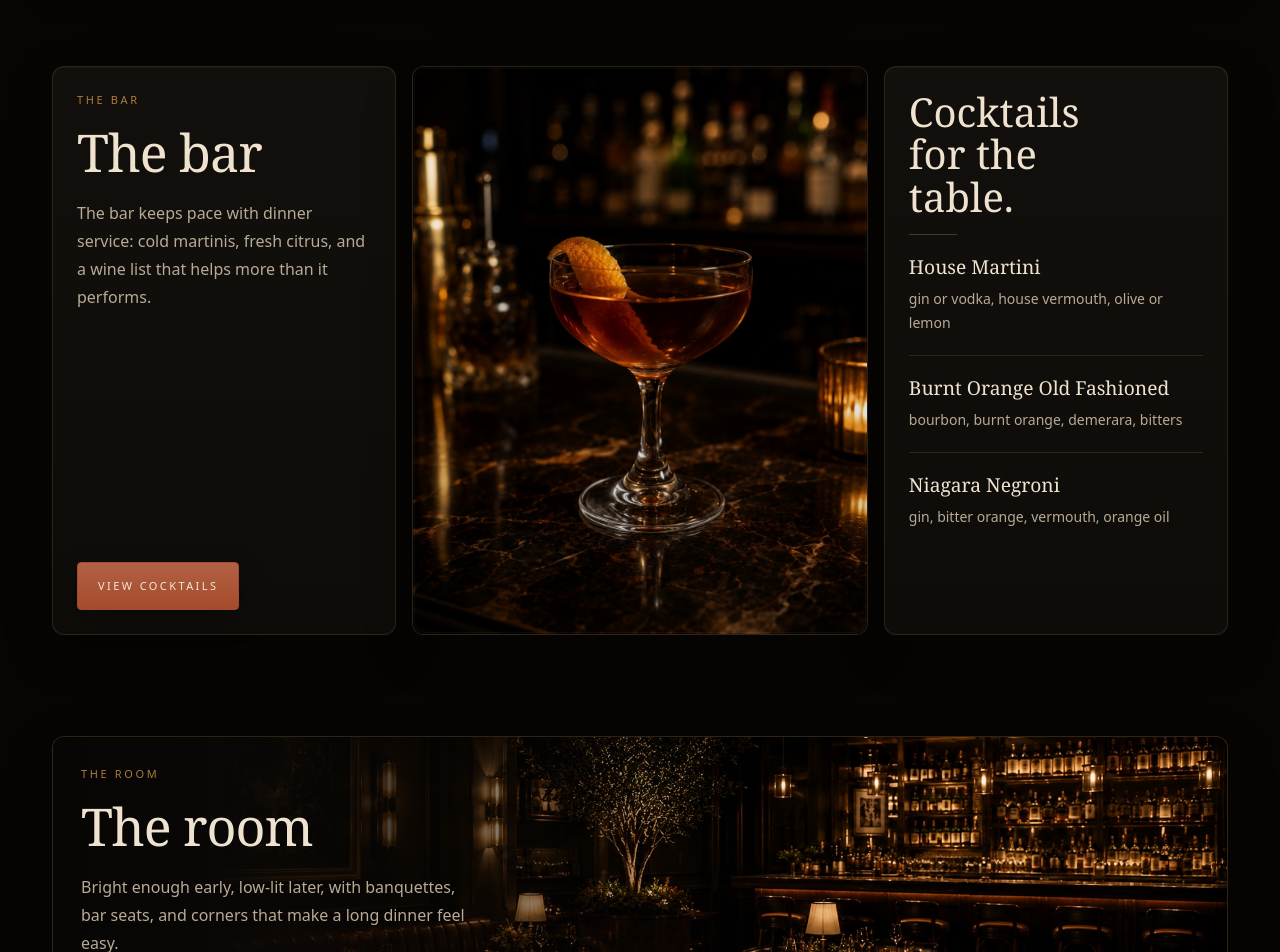
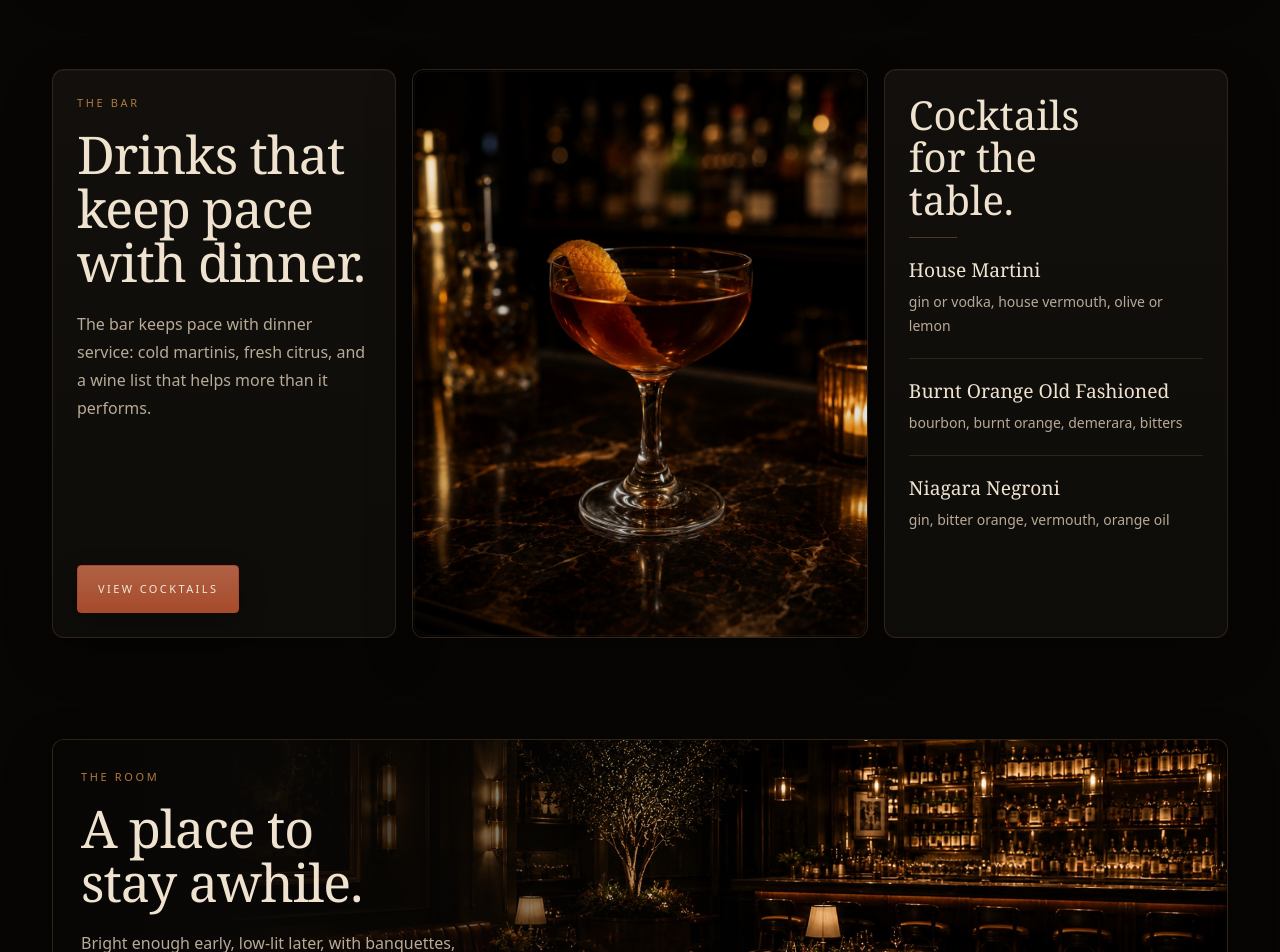
Before and after one commit to synervadynamics/low-ember-site, a Next.js app: page / in a window 1280 px wide. Shown: the part 2320-3272 px from the top of the page. Built offline with nearby package versions, Linux system fonts and the light colour scheme.

Commit message:
Clean Low Ember homepage architecture and link targets

```diff
--- a/src/components/layout/SiteFooter.tsx
+++ b/src/components/layout/SiteFooter.tsx
@@ -1,8 +1,7 @@
 import Link from "next/link";
 
 import { Container } from "@/components/ui/Container";
-import { homepageData } from "@/features/homepage/homepage.data";
-import { footerNavItems, legalNavItems, siteConfig } from "@/lib/site";
+import { footerConfig, siteConfig } from "@/lib/site";
 
 export function SiteFooter() {
   const currentYear = new Date().getFullYear();
@@ -19,7 +18,7 @@ export function SiteFooter() {
               {siteConfig.name}
             </Link>
             <p className="max-w-md font-serif text-[1.35rem] leading-[1.18] text-[var(--color-text-soft)] sm:text-[1.55rem]">
-              {homepageData.footer.tagline}
+              {footerConfig.tagline}
             </p>
             <p className="max-w-sm text-sm leading-7 text-[var(--color-muted)]">
               {siteConfig.description}
@@ -31,7 +30,7 @@ export function SiteFooter() {
               Explore
             </p>
             <ul className="space-y-3">
-              {footerNavItems.map((item) => (
+              {footerConfig.navItems.map((item) => (
                 <li key={item.href}>
                   <a
                     href={item.href}
@@ -50,7 +49,7 @@ export function SiteFooter() {
                 Connect
               </p>
               <ul className="space-y-3">
-                {siteConfig.social.map((item) => (
+                {footerConfig.socialLinks.map((item) => (
                   <li key={item.href}>
                     <a
                       href={item.href}
@@ -63,12 +62,13 @@ export function SiteFooter() {
               </ul>
             </div>
 
+            {footerConfig.legalNavItems.length > 0 ? (
               <div className="space-y-4">
                 <p className="text-[10px] font-medium uppercase tracking-[0.22em] text-[var(--color-brass)]/90 sm:text-[11px]">
                   Legal
                 </p>
                 <ul className="space-y-3">
-                {legalNavItems.map((item) => (
+                  {footerConfig.legalNavItems.map((item) => (
                     <li key={item.href}>
                       <a
                         href={item.href}
@@ -80,6 +80,7 @@ export function SiteFooter() {
                   ))}
                 </ul>
               </div>
+            ) : null}
           </div>
         </div>
 
--- a/src/components/ui/FeatureIcon.tsx
+++ b/src/components/ui/FeatureIcon.tsx
@@ -11,7 +11,11 @@ export type FeatureIconName =
   | "map"
   | "clock"
   | "heart"
-  | "briefcase";
+  | "briefcase"
+  | "dateNights"
+  | "workDinners"
+  | "lateTables"
+  | "regulars";
 
 type FeatureIconProps = {
   name: FeatureIconName | string;
@@ -103,6 +107,33 @@ export function FeatureIcon({ name, className }: FeatureIconProps) {
         <path d="M4 12h16" />
       </svg>
     ),
+    dateNights: (
+      <svg viewBox="0 0 24 24" className={iconClassName} aria-hidden="true">
+        <path d="M12 20s-7-4.8-7-10a4 4 0 0 1 7-2.4A4 4 0 0 1 19 10c0 5.2-7 10-7 10Z" />
+      </svg>
+    ),
+    workDinners: (
+      <svg viewBox="0 0 24 24" className={iconClassName} aria-hidden="true">
+        <path d="M9 7V5h6v2" />
+        <path d="M4 8h16v10H4z" />
+        <path d="M4 12h16" />
+      </svg>
+    ),
+    lateTables: (
+      <svg viewBox="0 0 24 24" className={iconClassName} aria-hidden="true">
+        <path d="M4 5h16l-8 8-8-8Z" />
+        <path d="M12 13v6" />
+        <path d="M9 21h6" />
+      </svg>
+    ),
+    regulars: (
+      <svg viewBox="0 0 24 24" className={iconClassName} aria-hidden="true">
+        <path d="M9 11a3 3 0 1 0 0-6 3 3 0 0 0 0 6Z" />
+        <path d="M17 12a2.5 2.5 0 1 0 0-5" />
+        <path d="M4 19a5 5 0 0 1 10 0" />
+        <path d="M15 19a4 4 0 0 1 5-3.5" />
+      </svg>
+    ),
   };
 
   return <span className={shared}>{icons[name] ?? <FallbackIcon />}</span>;
--- a/src/features/homepage/homepage.data.ts
+++ b/src/features/homepage/homepage.data.ts
@@ -1,9 +1,6 @@
 import type { MediaFrameImage } from "@/components/ui/MediaFrame";
-import {
-  footerNavItems,
-  legalNavItems,
-  siteConfig,
-} from "@/lib/site";
+import type { FeatureIconName } from "@/components/ui/FeatureIcon";
+import { siteConfig } from "@/lib/site";
 
 type Cta = {
   label: string;
@@ -21,6 +18,11 @@ type EventItem = {
   description: string;
   cta: Cta;
   image: MediaFrameImage;
+};
+
+type RoomFeature = {
+  label: string;
+  icon: FeatureIconName;
 };
 
 export const homepageData = {
@@ -123,8 +125,8 @@ export const homepageData = {
   },
   kitchen: {
     id: "menus",
-    eyebrow: "From the kitchen",
-    title: "From the kitchen",
+    eyebrow: "FROM THE KITCHEN",
+    title: "Familiar plates, done with care.",
     description:
       "The menu stays familiar on purpose: steak, fish, pasta, roast chicken, good vegetables, proper sauce, and clean seasoning.",
     secondaryDescription:
@@ -171,8 +173,8 @@ export const homepageData = {
   },
   bar: {
     id: "cocktails",
-    eyebrow: "The bar",
-    title: "The bar",
+    eyebrow: "THE BAR",
+    title: "Drinks that keep pace with dinner.",
     description:
       "The bar keeps pace with dinner service: cold martinis, fresh citrus, and a wine list that helps more than it performs.",
     cta: {
@@ -208,8 +210,8 @@ export const homepageData = {
   },
   room: {
     id: "about",
-    eyebrow: "The room",
-    title: "The room",
+    eyebrow: "THE ROOM",
+    title: "A place to stay awhile.",
     description:
       "Bright enough early, low-lit later, with banquettes, bar seats, and corners that make a long dinner feel easy.",
     image: {
@@ -222,20 +224,20 @@ export const homepageData = {
       decorative: true,
     } satisfies MediaFrameImage,
     features: [
-      "Date nights",
-      "Work dinners",
-      "Late tables",
-      "Regulars",
-    ],
+      { label: "Date nights", icon: "dateNights" },
+      { label: "Work dinners", icon: "workDinners" },
+      { label: "Late tables", icon: "lateTables" },
+      { label: "Regulars", icon: "regulars" },
+    ] satisfies RoomFeature[],
   },
   privateDining: {
     id: "private-dining",
-    eyebrow: "Private dining",
+    eyebrow: "PRIVATE DINING",
     title: "Private dinners, done properly.",
     description:
       "A separate room, flexible set menus, and the same service pace as the main floor.",
     cta: {
-      label: "Start an Inquiry",
+      label: "PLAN A DINNER",
       href: "#private-dining",
     } satisfies Cta,
     image: {
@@ -250,7 +252,7 @@ export const homepageData = {
   },
   happenings: {
     id: "happenings",
-    eyebrow: "What’s on",
+    eyebrow: "EVENTS",
     title: "What’s on",
     events: [
       {
@@ -326,7 +328,7 @@ export const homepageData = {
     },
     map: {
       src: "/images/low-ember/homepage/location/location-map-dark.jpg",
-      label: "Map Placeholder",
+      label: "Low Ember location map",
       aspectRatio: "16 / 9",
       alt: "Dark map showing the Low Ember location.",
       objectPosition: "center center",
@@ -334,11 +336,4 @@ export const homepageData = {
       decorative: true,
     } satisfies MediaFrameImage,
   },
-  footer: {
-    tagline:
-      "Seasonal plates. Good drinks. A room worth settling into.",
-    navItems: footerNavItems,
-    legalNavItems,
-    socialLinks: siteConfig.social,
-  },
 } as const;
--- a/src/features/homepage/sections/RoomSection.tsx
+++ b/src/features/homepage/sections/RoomSection.tsx
@@ -5,8 +5,6 @@ import { FeatureIcon } from "@/components/ui/FeatureIcon";
 import { MediaFrame } from "@/components/ui/MediaFrame";
 import { SectionHeader } from "@/components/ui/SectionHeader";
 import { homepageData } from "@/features/homepage/homepage.data";
-
-const roomFeatureIcons = ["heart", "briefcase", "martini", "users"] as const;
 
 export function RoomSection() {
   const { room } = homepageData;
@@ -62,17 +60,17 @@ export function RoomSection() {
           </div>
 
           <div className="grid border-t border-[color:var(--color-border)] sm:grid-cols-2 xl:grid-cols-4">
-            {room.features.map((feature, index) => (
+            {room.features.map((feature) => (
               <div
-                key={feature}
+                key={feature.label}
                 className="flex min-h-14 items-center gap-3 border-b border-[color:var(--color-border)] px-4 py-3 last:border-b-0 sm:px-5 xl:border-b-0 xl:border-r last:xl:border-r-0"
               >
                 <FeatureIcon
-                  name={roomFeatureIcons[index] ?? "flame"}
+                  name={feature.icon}
                   className="h-8 w-8 shrink-0"
                 />
                 <span className="text-[10px] uppercase tracking-[0.16em] text-[var(--color-text-soft)] sm:text-[11px]">
-                  {feature}
+                  {feature.label}
                 </span>
               </div>
             ))}
--- a/src/lib/site.ts
+++ b/src/lib/site.ts
@@ -7,6 +7,13 @@ export type SocialLink = {
   label: string;
   handle: string;
   href: string;
+};
+
+export type FooterConfig = {
+  tagline: string;
+  navItems: NavItem[];
+  legalNavItems: NavItem[];
+  socialLinks: SocialLink[];
 };
 
 export const siteConfig = {
@@ -31,7 +38,7 @@ export const siteConfig = {
   },
   reservation: {
     label: "Reserve a Table",
-    href: "#reserve",
+    href: "#contact",
   },
   social: [
     {
@@ -60,7 +67,11 @@ export const footerNavItems: NavItem[] = [
   { label: "Contact", href: "#contact" },
 ];
 
-export const legalNavItems: NavItem[] = [
-  { label: "Privacy Policy", href: "#privacy" },
-  { label: "Terms of Service", href: "#terms" },
-];
+export const legalNavItems: NavItem[] = [];
+
+export const footerConfig: FooterConfig = {
+  tagline: "Seasonal plates. Good drinks. A room worth settling into.",
+  navItems: footerNavItems,
+  legalNavItems,
+  socialLinks: [...siteConfig.social],
+};
```
Lines whose indentation alone changed are shown as unchanged.
